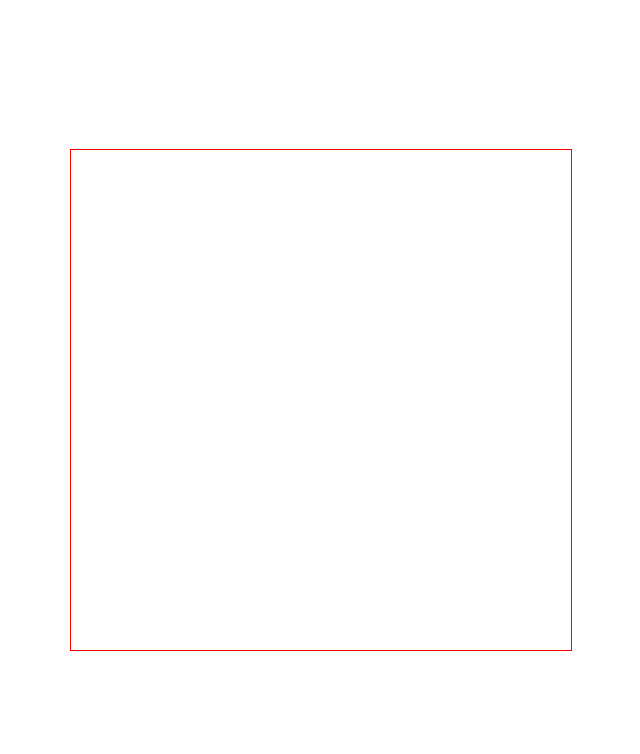
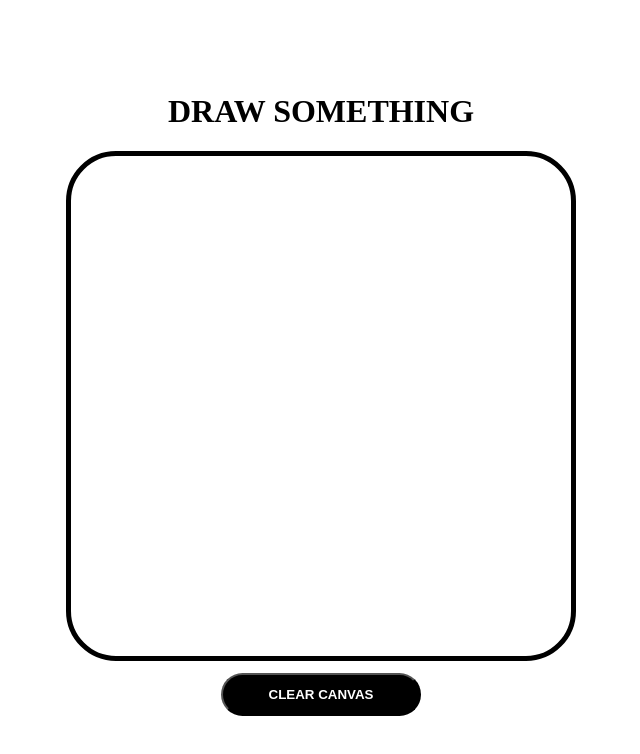
Before and after one commit to Zhark10/rxjs-stream_examples, a website built with webpack: page src/index.html in a window 1280 px wide. Shown: the whole page, without its empty margins (319-959 px from the left). Built offline with nearby package versions, Linux system fonts and the light colour scheme.

Commit message:
clear method added

```diff
--- a/src/index.html
+++ b/src/index.html
@@ -6,8 +6,12 @@
     <title>Drawing via rxjs</title>
 </head>
 <body style="margin: 0;">
-    <div style="display: flex; align-items: center; justify-content: center; min-height: 100vh">
-        <canvas width="500" height="500" style="border: 1px solid red"></canvas>
+    <div style="display: flex; flex-direction: column; align-items: center; justify-content: center; min-height: 100vh">
+        <h1>DRAW SOMETHING</h1>
+        <canvas width="500" height="500" style="border: 5px solid #000; border-radius: 50px;"></canvas>
+        <button style='margin: 12px; padding: 12px; min-width: 200px; border-radius: 50px; background-color: #000; cursor: pointer; color: white; font-weight: 800;'>
+            CLEAR CANVAS
+        </button>
     </div>
 </body>
 </html>
--- a/src/index.js
+++ b/src/index.js
@@ -1,8 +1,16 @@
 import { fromEvent } from 'rxjs'
 import { map } from 'rxjs/operators'
 
+// initialize elements
 const canvas = document.querySelector('canvas')
+const canvasCtx = canvas.getContext('2d')
+const clearButton = document.querySelector('button')
 
+// creation of streams
+const rectangle$ = fromEvent(canvas, 'mousemove')
+const clear$ = fromEvent(clearButton, 'click')
+
+// rectangle methods
 const dataConverter = event => ({
     x: event.offsetX,
     y: event.offsetY,
@@ -13,6 +21,15 @@ const drawing = currentPosition => {
     currentPosition.ctx.fillRect(currentPosition.x, currentPosition.y, 5, 5)
 }
 
-fromEvent(canvas, 'mousemove')
+// clear methods
+
+
+// stream handlers
+rectangle$
     .pipe(map(dataConverter))
     .subscribe(drawing)
+
+clear$
+    .subscribe(()=> {
+        canvasCtx.clearRect(0, 0, canvas.width, canvas.height)
+    })
```
